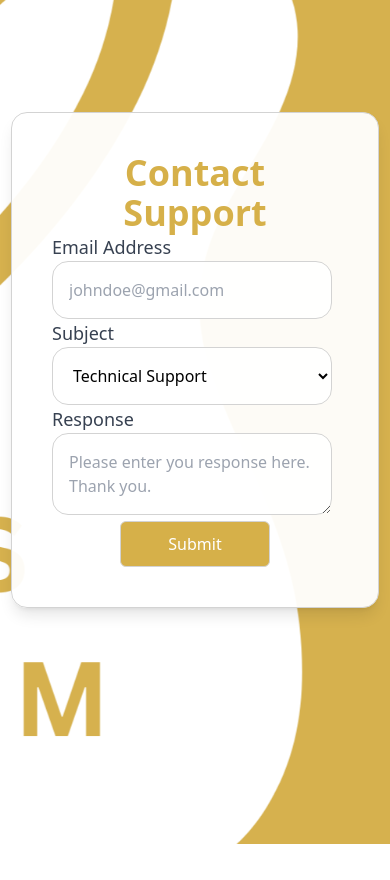
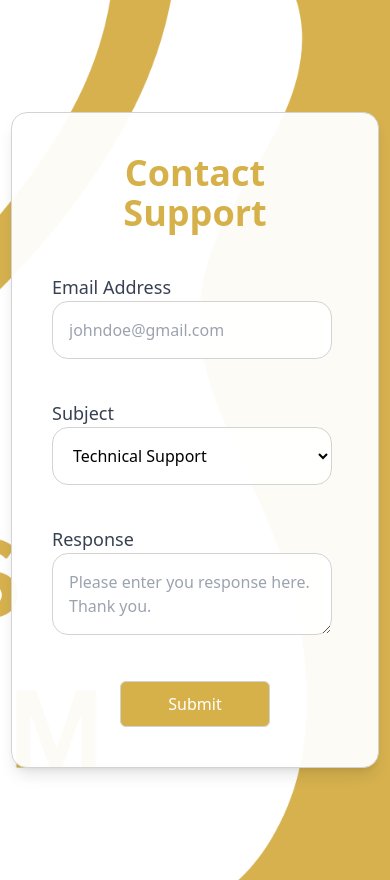
Before and after one commit to EmmanualJanuarie/KBS_portal, a React (Vite) app in the folder mern-frontend/: page /contact-staff-page in a window 390 px wide. Before the commit the page ends 844 px from the top, so only its background shows below. Built offline with nearby package versions, Linux system fonts and the light colour scheme.

Commit message:
Update ContactStaffPage.tsx

```diff
--- a/mern-frontend/pages/ContactStaffPage.tsx
+++ b/mern-frontend/pages/ContactStaffPage.tsx
@@ -18,14 +18,14 @@ export default function ContactStaffPage(){
     return(
         <div className="w-full" id="contactstaff_page">
               {/* COLUMN */}
-            <div className="flex flex-col md:flex md:flex-col sm:flex sm:flex-col justify-center items-center py-30 gap-20 ">
+            <div className="flex flex-col justify-center items-center py-30 gap-20 ">
                 {/* CONTACT FORM */}
                  <div className="bg-white/95 shadow-lg rounded-2xl p-10 items-center justify-center form-contactstaff">
-                        <div className="flex flex-col md:flex md:flex-col sm:flex sm:flex-col justify-center lg:gap-10">
+                        <div className="flex flex-col justify-center gap-10">
                             <div className="text-4xl font-bold color-gold text-center">Contact Support</div>
                             <form>
                                 {/* INNER COLUMN */}
-                                <div className="flex flex-col md:flex md:flex-col sm:flex sm:flex-col justify-center lg:gap-10 md:gap-10 sm:gap-10">
+                                <div className="flex flex-col justify-center gap-10">
                                     {/* EMAIL INPUT */}
                                     <div className="">
                                         <label htmlFor="email" className="text-lg font-medium items-left py-20 text-gray-700 mb-1">
```
